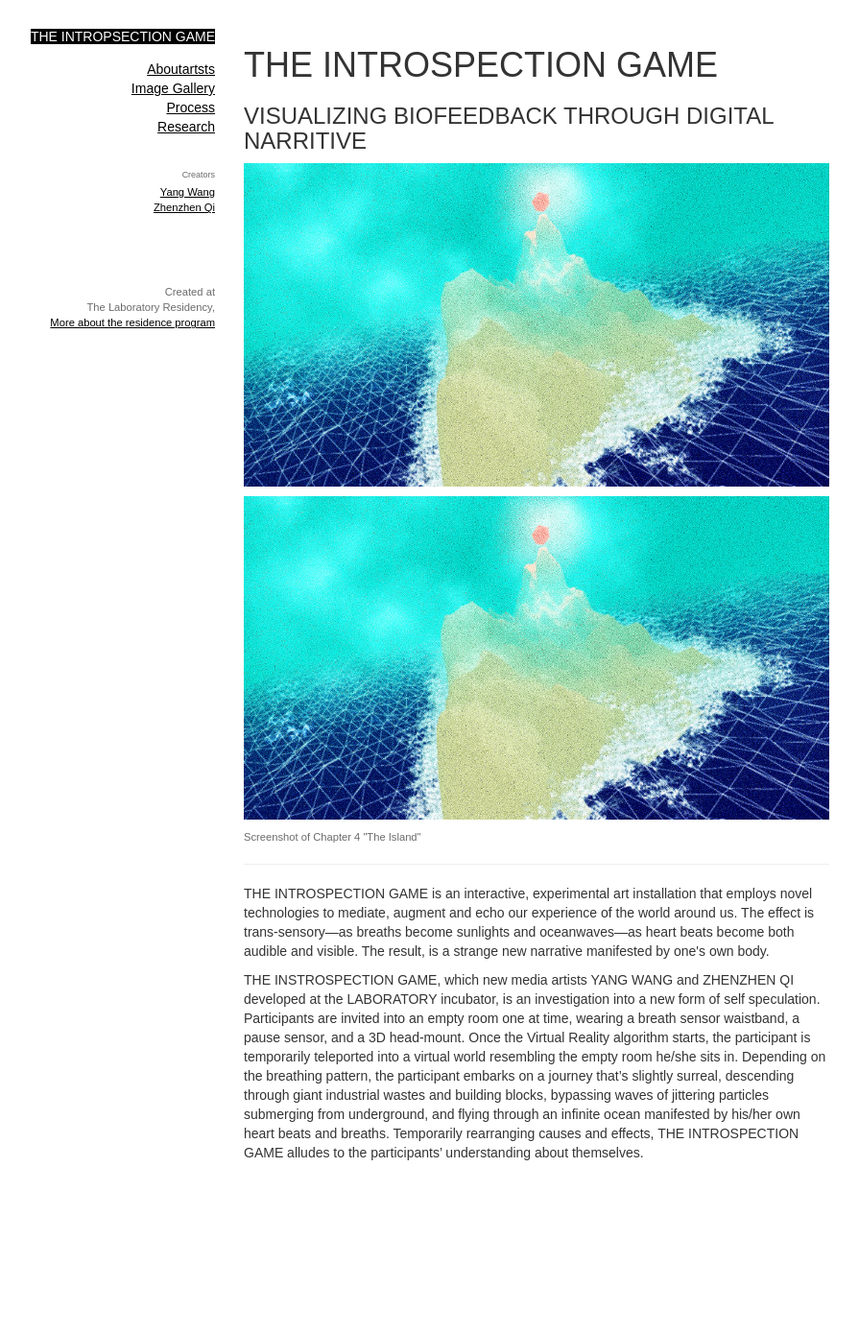
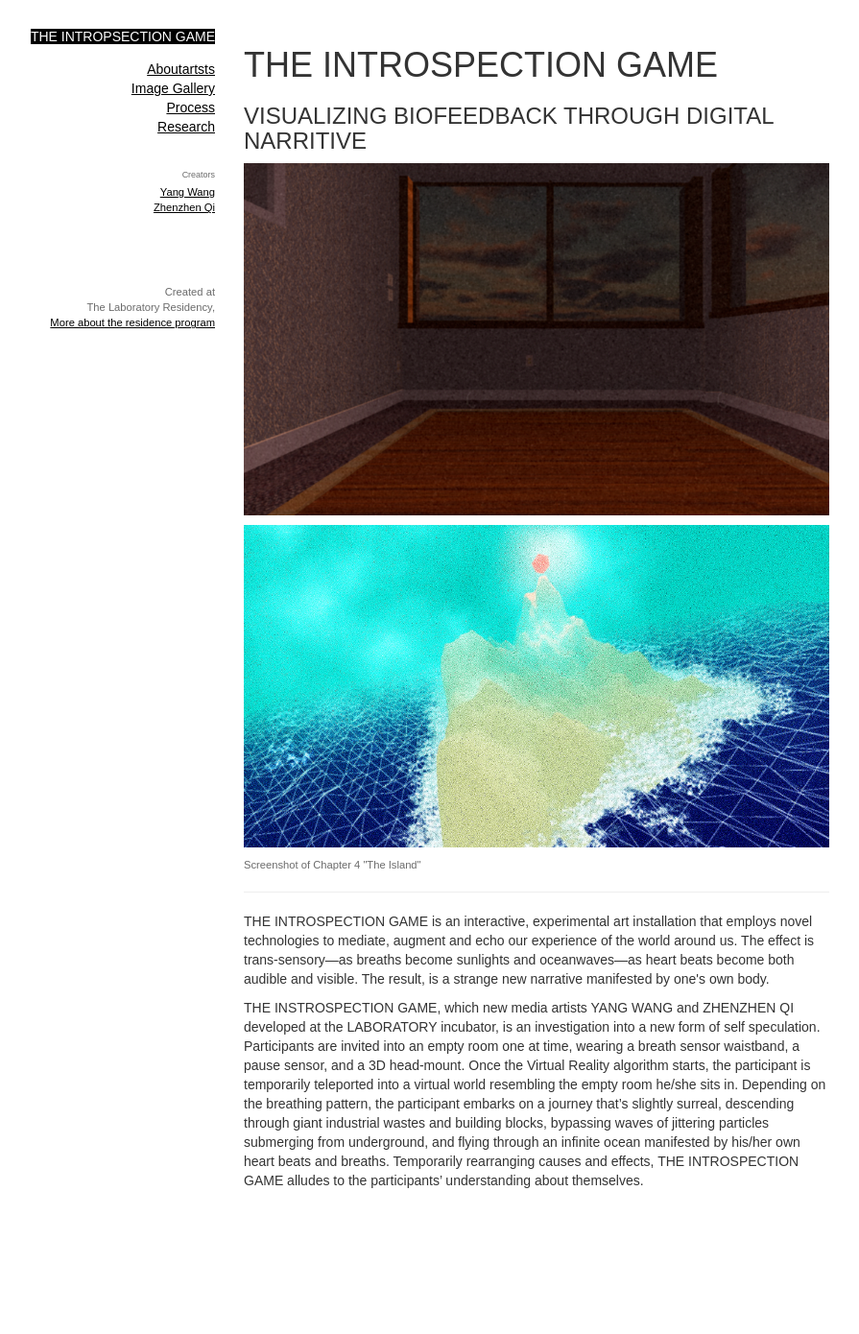
Before and after one commit to ZZYW/TheIntrospectionGame, a Jekyll site: the page built from index.html, in a window 1280 px wide. Shown: the whole page at 96% size, without its empty margins (81-976 px from the left). Built offline with Jekyll 4.4.1, drawn with Linux system fonts in a browser that asks for light colours; nearby versions of some CDN libraries; before the commit the page ends 1361 px from its top, so only the background shows below that.

Commit message:
home page

```diff
--- a/index.html
+++ b/index.html
@@ -4,7 +4,7 @@ layout: default
 
 <h1>THE INTROSPECTION GAME</h1>
 <h3>VISUALIZING BIOFEEDBACK THROUGH DIGITAL NARRITIVE</h3>
-<img class="img-responsive" id="main-image" src="{{ "/img/17950223779_220337abf8_b.jpg" | prepend: site.baseurl }}">
+<img class="img-responsive" id="main-image" src="{{ "/img/firstscene.jpg" | prepend: site.baseurl }}">
 <img class="img-responsive" id="main-image" src="{{ "/img/17950223779_220337abf8_b.jpg" | prepend: site.baseurl }}">
 <div class="caption-text">Screenshot of Chapter 4 "The Island"</div>
 <hr>
```
